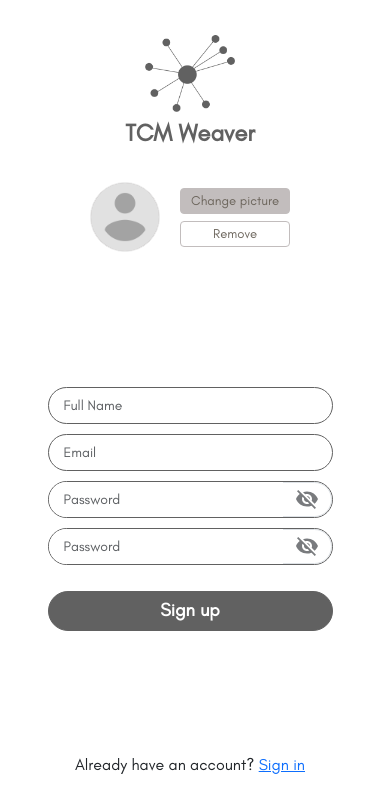
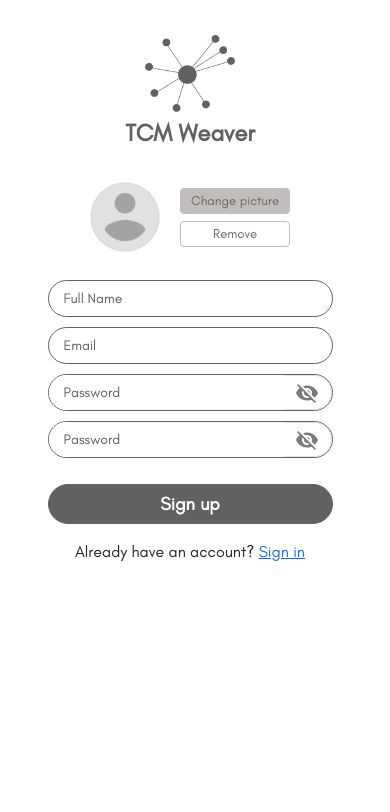
Before and after one commit to sajjadsaleem/tcmweaver, a Next.js app: page /signUp in a window 390 px wide. Shown: the top 812 px of the page. Built offline with nearby package versions, Linux system fonts and the light colour scheme.

Commit message:
sign up page responsive update

```diff
--- a/src/css/custom.css
+++ b/src/css/custom.css
@@ -2451,11 +2451,11 @@ button {
 .signup-page-container {
     width: calc(100vw - 10px);
     padding: 35px 0px;
-    display: flex;
-    justify-content: center;
-    align-items: center;
-    flex-direction: column;
-    min-height: 100vh;
+    /* display: flex; */
+    /* justify-content: center; */
+    /* align-items: center; */
+    /* flex-direction: column; */
+    /* min-height: 100vh; */
 }
 
 .signup-page-container form {
```
